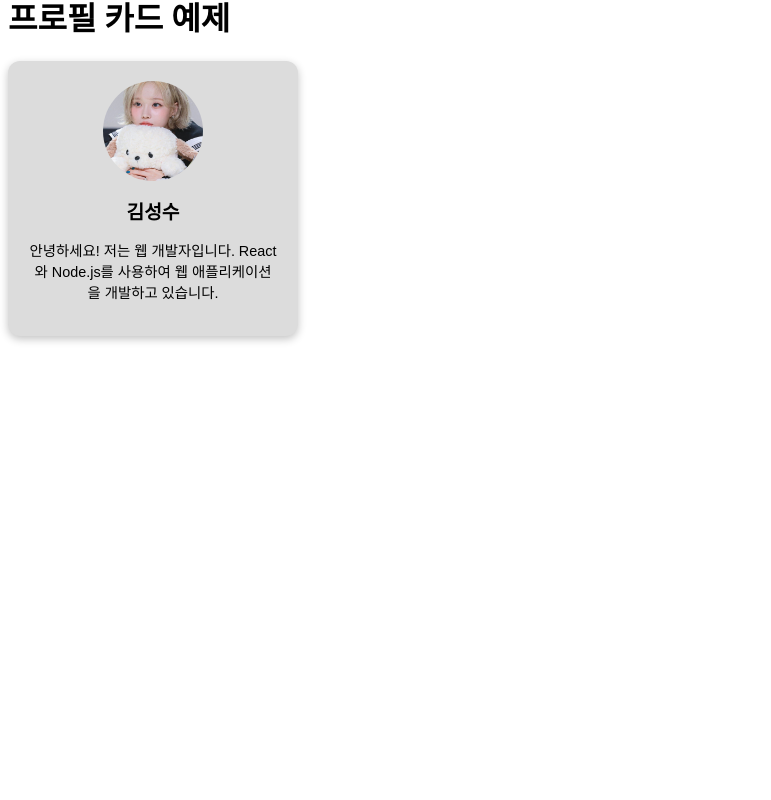
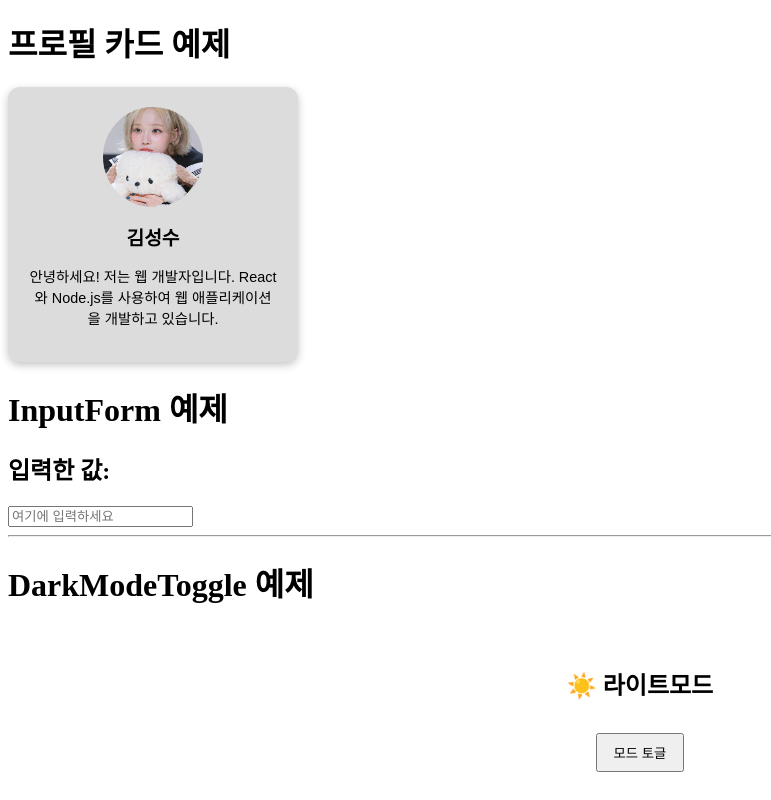
Before and after one commit to kss2002/Riot, a React (Vite) app: page / in a window 1280 px wide. Shown: the part 233-1033 px from the top of the page, without its empty margins (0-771 px from the left). Before the commit the page ends 800 px from the top, so only its background shows below. Built offline with nearby package versions, Linux system fonts and the light colour scheme.

Commit message:
3주차 섹션 관련 코드

```diff
--- a/src/App.jsx
+++ b/src/App.jsx
@@ -1,5 +1,7 @@
 import Counter from '../src/page/Counter.jsx';
 import ProfileCard from '../src/page/ProfileCard.jsx';
+import DarkModeToggle from './state/DarkModeToggle.jsx';
+import InputForm from './state/InputForm.jsx';
 
 export default function App() {
   return (
@@ -12,6 +14,14 @@ export default function App() {
         <h1>프로필 카드 예제</h1>
         <ProfileCard />
       </div>
+      <div>
+        <h1>InputForm 예제</h1>
+        <InputForm />
+      </div>
+      <div>
+        <h1>DarkModeToggle 예제</h1>
+        <DarkModeToggle />
+      </div>
     </>
   );
 }
--- /dev/null
+++ b/src/state/DarkModeToggle.jsx
@@ -0,0 +1,15 @@
+// DarkModeToggle.jsx
+import { useState } from 'react';
+import '../styles/DarkModeToggle.css';
+// 이 컴포넌트는 다크 모드와 라이트 모드를 토글하는 예제입니다.
+
+export default function DarkModeToggle() {
+  const [isDark, setIsDark] = useState(false);
+
+  return (
+    <div className={isDark ? 'dark' : 'light'}>
+      <h2>{isDark ? '🌙 다크모드' : '☀️ 라이트모드'}</h2>
+      <button onClick={() => setIsDark(!isDark)}>모드 토글</button>
+    </div>
+  );
+}
--- /dev/null
+++ b/src/state/InputForm.jsx
@@ -0,0 +1,19 @@
+// InputForm.jsx
+import { useState } from 'react';
+// 이 컴포넌트는 사용자가 입력한 값을 실시간으로 상태로 관리하는 예제입니다.
+export default function InputForm() {
+  const [text, setText] = useState('');
+
+  return (
+    <div>
+      <h2>입력한 값: {text}</h2>
+      <input
+        type="text"
+        placeholder="여기에 입력하세요"
+        value={text}
+        onChange={(e) => setText(e.target.value)}
+      />
+      <hr />
+    </div>
+  );
+}
--- /dev/null
+++ b/src/styles/DarkModeToggle.css
@@ -0,0 +1,19 @@
+.light {
+  background-color: white;
+  color: black;
+  padding: 20px;
+  text-align: center;
+}
+
+.dark {
+  background-color: black;
+  color: white;
+  padding: 20px;
+  text-align: center;
+}
+
+button {
+  margin-top: 12px;
+  padding: 8px 16px;
+  cursor: pointer;
+}
```
